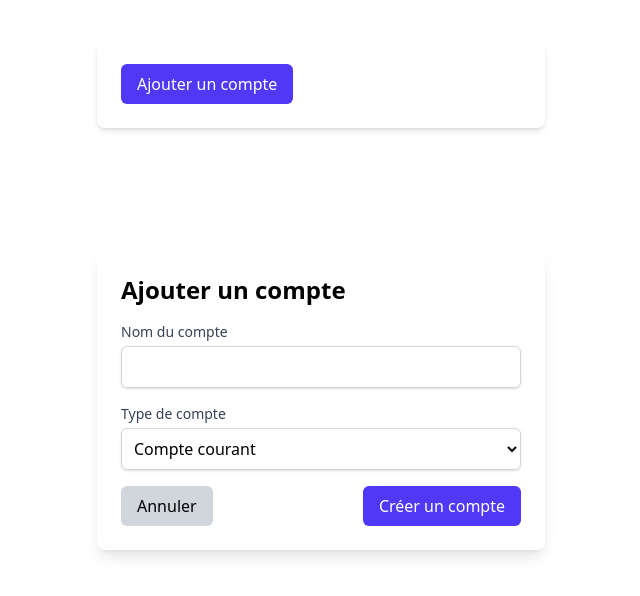
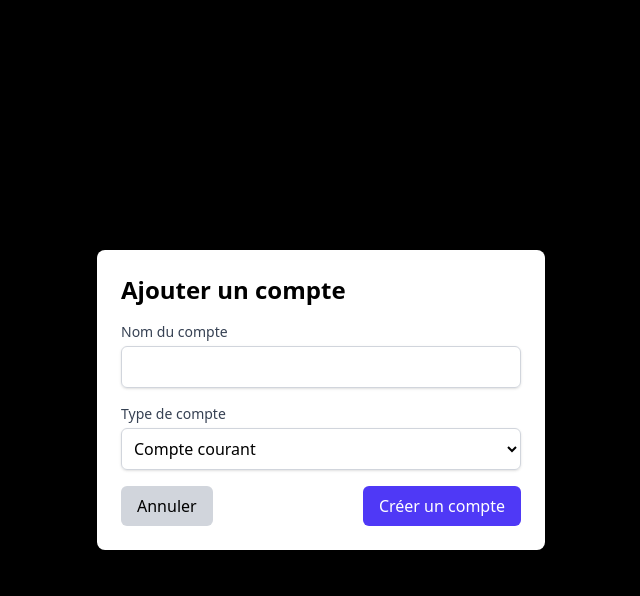
Before and after one commit to alexlastique/BackFrontDevops, a React (Vite) app in the folder front/: page /addAccount in a window 1280 px wide. Both pictures are taken after a click on the button "Ajouter un compte". Shown: the top 596 px of the page, without its empty margins (319-959 px from the left). Built offline with nearby package versions, Linux system fonts and the light colour scheme.

Commit message:
Fusion Comptes and Ajouter comptes

```diff
--- a/front/src/components/addAccount.jsx
+++ b/front/src/components/addAccount.jsx
@@ -31,18 +31,29 @@ export default function AddAccount() {
   };
 
   return (
-    <div className="max-w-md mx-auto mt-10 p-6 bg-white shadow-md rounded-lg">
+    <div className="relative">
       <Button
         onClick={() => setIsModalOpen(true)}
         className="bg-indigo-600 text-white hover:bg-indigo-700"
       >
         Ajouter un compte
       </Button>
+
       {isModalOpen && (
-        <AccountForm
-          onSubmit={handleSubmit}
-          onClose={() => setIsModalOpen(false)}
-        />
+        <>
+          {/* Overlay sombre avec une opacité réduite */}
+          <div className="fixed inset-0 bg-black bg-opacity-30 z-40"></div>
+
+          {/* Contenu de la modale */}
+          <div className="fixed inset-0 flex items-center justify-center z-50">
+            <div className="bg-white p-6 rounded-lg shadow-lg w-full max-w-md">
+              <AccountForm
+                onSubmit={handleSubmit}
+                onClose={() => setIsModalOpen(false)}
+              />
+            </div>
+          </div>
+        </>
       )}
     </div>
   );
--- a/front/src/pages/accounts.jsx
+++ b/front/src/pages/accounts.jsx
@@ -4,6 +4,7 @@ import { toastError, axiosGet } from "../utils/function";
 import axiosInstance from "../axiosConfig";
 import Account from "../components/account";
 import DeleteAccount from "../components/accountDelete";
+import AddAccount from "../components/addAccount";
 
 export default function Accounts() {
   const [accounts, setAccounts] = useState([]);
@@ -13,7 +14,8 @@ export default function Accounts() {
 
   const fetchAccounts = async () => {
     try {
-            axiosInstance.defaults.headers.common['Authorization'] = "bearer " + localStorage.getItem("token");
+      axiosInstance.defaults.headers.common["Authorization"] =
+        "bearer " + localStorage.getItem("token");
       const resp = await axiosGet("/comptes");
       setAccounts(resp);
     } catch (error) {
@@ -29,12 +31,12 @@ export default function Accounts() {
   const deleteAccountPopUp = (accountIban) => {
     setDeletePopUp(true);
     setDeleteAccountIban(accountIban);
-    }
+  };
 
   const cancelDeleteAccount = () => {
     setDeletePopUp(false);
     fetchAccounts();
-    }
+  };
 
   useEffect(() => {
     let sum = 0;
@@ -65,18 +67,24 @@ export default function Accounts() {
             <h1 className="text-2xl font-bold">Mes comptes</h1>
             <h2 className="text-xl">Total des actifs : {total} €</h2>
           </div>
-                    <button className="bg-blue-500 text-white px-4 py-2 rounded hover:bg-blue-600">
-                        Ajouter un compte
-                    </button>
+          <AddAccount />
         </div>
       </div>
       <div className="flex flex-wrap gap-4">
         {accounts.map((account) => (
-                    <Account key={account.id} account={account} className="w-1/3" onSendMessage={ deleteAccountPopUp } />
+          <Account
+            key={account.id}
+            account={account}
+            className="w-1/3"
+            onSendMessage={deleteAccountPopUp}
+          />
         ))}
       </div>
       {deletePopUp && (
-                <DeleteAccount iban={ deleteAccountIban }  onCancel={ cancelDeleteAccount } />
+        <DeleteAccount
+          iban={deleteAccountIban}
+          onCancel={cancelDeleteAccount}
+        />
       )}
     </>
   );
```
Lines whose indentation alone changed are shown as unchanged.
